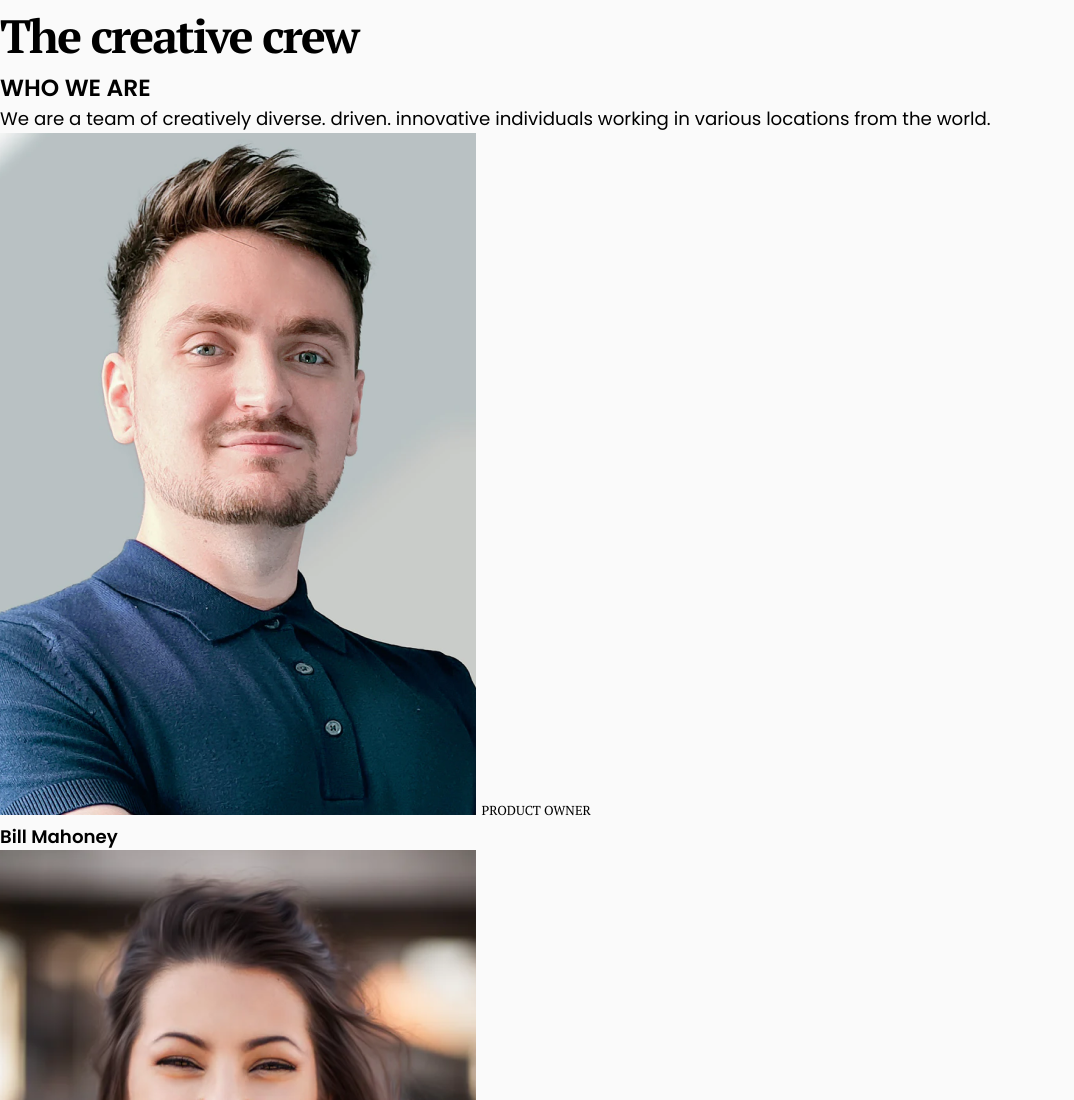
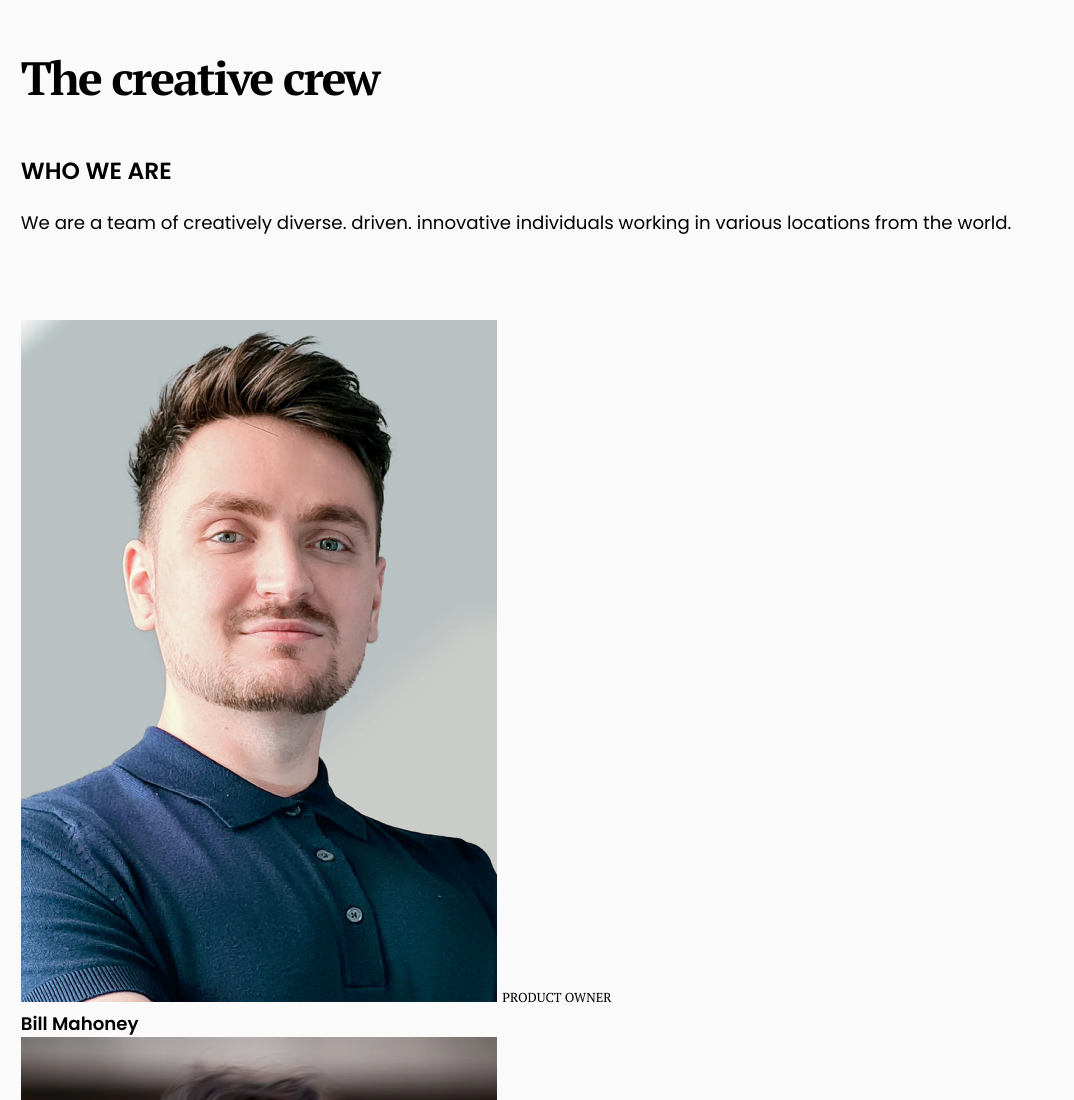
Before and after one commit to khwilo/my-team-page, a plain HTML site: page index.html in a window 1280 px wide. Shown: the top 1100 px of the page, without its empty margins (0-1074 px from the left). Drawn offline with Linux system fonts and the light colour scheme.

Commit message:
Adjust spacing around the site content

```diff
--- a/css/styles.css
+++ b/css/styles.css
@@ -27,11 +27,24 @@ img {
   max-width: 100%;
 }
 
+.flow > * + * {
+  margin-top: 1rem;
+}
+
+.wrapper {
+  max-width: 1440px;
+  padding: 2em 1em;
+}
+
 .header__title {
   font-family: 'PT Serif', serif;
   font-weight: 700;
   font-size: 2.25rem;
   letter-spacing: -0.045em;
+}
+
+.banner {
+  margin-top: 2rem;
 }
 
 .banner__title {
@@ -43,6 +56,10 @@ img {
 .banner__description {
   font-weight: 400;
   font-size: 0.875rem;
+}
+
+.main {
+  margin: 4rem 0;
 }
 
 .person__title {
--- a/index.html
+++ b/index.html
@@ -7,17 +7,14 @@
     <link
       href="https://fonts.googleapis.com/css2?family=Montserrat:wght@600&family=PT+Serif:wght@400;700&family=Poppins:wght@400;600&display=swap"
       rel="stylesheet"
-      crossorigin="anonymous"
     />
     <link rel="stylesheet" href="./css/styles.css" />
   </head>
   <body>
+    <div class="wrapper">
       <header class="header">
         <h1 class="header__title">The creative crew</h1>
-    </header>
-
-    <main>
-      <section class="banner">
+        <section class="banner flow">
           <h2 class="banner__title">Who we are</h2>
 
           <p class="banner__description">
@@ -25,8 +22,10 @@
             working in various locations from the world.
           </p>
         </section>
+      </header>
 
-      <div>
+      <main class="main">
+        <div class="team">
           <div class="person">
             <img src="/images/photo1.png" alt="" />
             <span class="person__title">Product Owner</span>
@@ -63,5 +62,6 @@
       <footer class="footer">
         <small class="footnote">Khwilo Kabaka @ DevChallenges.io</small>
       </footer>
+    </div>
   </body>
 </html>
```
Lines whose indentation alone changed are shown as unchanged.
